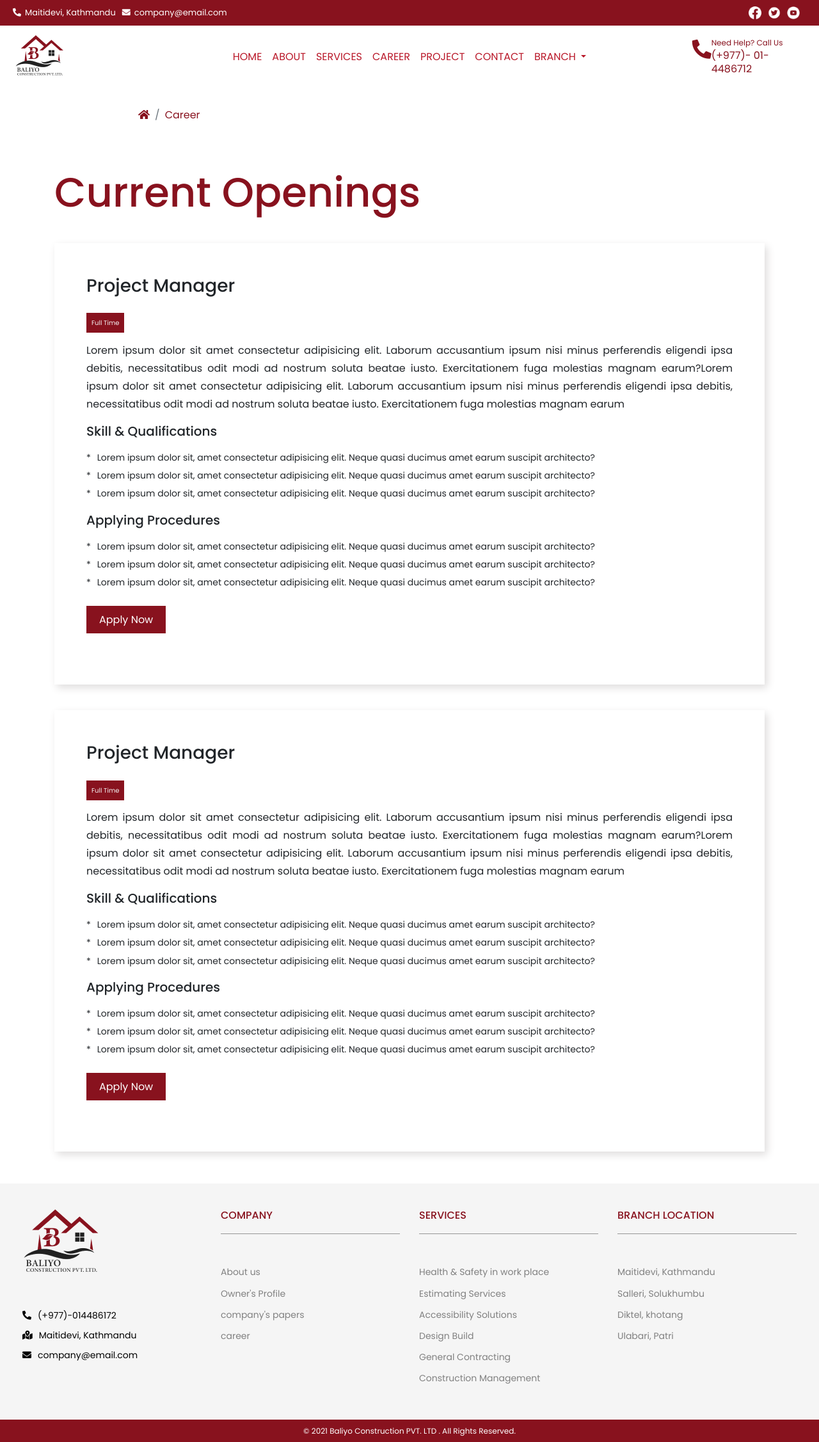
After one commit to np03a170120/baliyo-construction, a PHP site: page /career.php in a window 1280 px wide. The commit adds this page. Shown: the whole page at 64% size. Run offline with PHP 8.4, Linux system fonts and the light colour scheme.

Commit message:
completed project, service, career

```diff
--- /dev/null
+++ b/career.php
@@ -0,0 +1,99 @@
+<?php include 'header.php'?>
+<div class="breadcrumb-main">
+    <nav aria-label="breadcrumb">
+        <ol class="breadcrumb">
+            <li class="breadcrumb-item"><a href="#"><i class="fas fa-home"></i></a></li>
+            <li class="breadcrumb-item active"><a href="#">Career</a></li>
+        </ol>
+    </nav>
+</div>
+<div class="about">
+    <div class="container">
+
+        <div class="sec-title">
+            <h2>Current Openings</h2>
+        </div>
+        <div class="opening_card">
+            <div class="oc-title">
+                <h3>Project Manager</h3>
+                <span>Full Time</span>
+            </div>
+            <div class="oc-desc">
+                <p>Lorem ipsum dolor sit amet consectetur adipisicing elit. Laborum accusantium ipsum nisi minus
+                    perferendis eligendi ipsa debitis, necessitatibus odit modi ad nostrum soluta beatae iusto.
+                    Exercitationem fuga molestias magnam earum?Lorem ipsum dolor sit amet consectetur adipisicing elit.
+                    Laborum accusantium ipsum nisi minus
+                    perferendis eligendi ipsa debitis, necessitatibus odit modi ad nostrum soluta beatae iusto.
+                    Exercitationem fuga molestias magnam earum</p>
+            </div>
+            <div class="oc-skill">
+                <h5>Skill & Qualifications</h5>
+            </div>
+            <ul class="ocs-list">
+                <li>Lorem ipsum dolor sit, amet consectetur adipisicing elit. Neque quasi ducimus amet earum suscipit
+                    architecto?</li>
+                <li>Lorem ipsum dolor sit, amet consectetur adipisicing elit. Neque quasi ducimus amet earum suscipit
+                    architecto?</li>
+                <li>Lorem ipsum dolor sit, amet consectetur adipisicing elit. Neque quasi ducimus amet earum suscipit
+                    architecto?</li>
+            </ul>
+            <div class="oc-skill">
+                <h5>Applying Procedures</h5>
+            </div>
+            <ul class="ocs-list">
+                <li>Lorem ipsum dolor sit, amet consectetur adipisicing elit. Neque quasi ducimus amet earum suscipit
+                    architecto?</li>
+                <li>Lorem ipsum dolor sit, amet consectetur adipisicing elit. Neque quasi ducimus amet earum suscipit
+                    architecto?</li>
+                <li>Lorem ipsum dolor sit, amet consectetur adipisicing elit. Neque quasi ducimus amet earum suscipit
+                    architecto?</li>
+            </ul>
+
+            <div class="learn_more">
+                <a href="#">Apply Now</a>
+            </div>
+        </div>
+        <div class="opening_card">
+            <div class="oc-title">
+                <h3>Project Manager</h3>
+                <span>Full Time</span>
+            </div>
+            <div class="oc-desc">
+                <p>Lorem ipsum dolor sit amet consectetur adipisicing elit. Laborum accusantium ipsum nisi minus
+                    perferendis eligendi ipsa debitis, necessitatibus odit modi ad nostrum soluta beatae iusto.
+                    Exercitationem fuga molestias magnam earum?Lorem ipsum dolor sit amet consectetur adipisicing elit.
+                    Laborum accusantium ipsum nisi minus
+                    perferendis eligendi ipsa debitis, necessitatibus odit modi ad nostrum soluta beatae iusto.
+                    Exercitationem fuga molestias magnam earum</p>
+            </div>
+            <div class="oc-skill">
+                <h5>Skill & Qualifications</h5>
+            </div>
+            <ul class="ocs-list">
+                <li>Lorem ipsum dolor sit, amet consectetur adipisicing elit. Neque quasi ducimus amet earum suscipit
+                    architecto?</li>
+                <li>Lorem ipsum dolor sit, amet consectetur adipisicing elit. Neque quasi ducimus amet earum suscipit
+                    architecto?</li>
+                <li>Lorem ipsum dolor sit, amet consectetur adipisicing elit. Neque quasi ducimus amet earum suscipit
+                    architecto?</li>
+            </ul>
+            <div class="oc-skill">
+                <h5>Applying Procedures</h5>
+            </div>
+            <ul class="ocs-list">
+                <li>Lorem ipsum dolor sit, amet consectetur adipisicing elit. Neque quasi ducimus amet earum suscipit
+                    architecto?</li>
+                <li>Lorem ipsum dolor sit, amet consectetur adipisicing elit. Neque quasi ducimus amet earum suscipit
+                    architecto?</li>
+                <li>Lorem ipsum dolor sit, amet consectetur adipisicing elit. Neque quasi ducimus amet earum suscipit
+                    architecto?</li>
+            </ul>
+
+            <div class="learn_more">
+                <a href="#">Apply Now</a>
+            </div>
+        </div>
+
+    </div>
+</div>
+<?php include 'footer.php'?>
--- a/css/main.css
+++ b/css/main.css
@@ -627,6 +627,7 @@ section.main-projects {
 .breadcrumb {
   background-color: white;
   margin: 20px 0;
+  padding: 0.75rem 13.5rem;
 }
 
 .breadcrumb .breadcrumb-item a {
@@ -639,4 +640,73 @@ section.main-projects {
   -o-object-fit: cover;
      object-fit: cover;
 }
+
+.sec-title_small {
+  display: -webkit-box;
+  display: -ms-flexbox;
+  display: flex;
+  -webkit-box-align: center;
+      -ms-flex-align: center;
+          align-items: center;
+  margin: 30px 0;
+}
+
+.sec-title_small h2 {
+  font-size: 28px;
+  color: #88121e;
+  margin-left: 20px;
+  font-weight: 300;
+}
+
+.sec-title_small img {
+  height: 50px;
+  width: 50px;
+  -o-object-fit: cover;
+     object-fit: cover;
+}
+
+.opening_card {
+  margin: 40px 0;
+}
+
+.oc-title {
+  margin-bottom: 20px;
+}
+
+.oc-title h3 {
+  margin-bottom: 30px;
+}
+
+.oc-title span {
+  margin: 10px 0;
+  background-color: #88121e;
+  color: whitesmoke;
+  padding: 8px;
+  font-size: 10px;
+}
+
+.ocs-list {
+  margin: 20px 0;
+}
+
+.ocs-list li {
+  margin-bottom: 10px;
+  font-size: 14px;
+}
+
+.ocs-list li::before {
+  content: "*";
+  margin-right: 10px;
+}
+
+.opening_card {
+  padding: 50px;
+  background: white;
+  -webkit-box-shadow: 4px 5px 12px 0px #dfdddd;
+          box-shadow: 4px 5px 12px 0px #dfdddd;
+}
+
+.opening_card .learn_more {
+  margin: 40px 0;
+}
 /*# sourceMappingURL=main.css.map */
--- a/css/main.scss
+++ b/css/main.scss
@@ -445,6 +445,7 @@ section.main-projects {
 .breadcrumb {
     background-color: white;
     margin: 20px 0;
+    padding: 0.75rem 13.5rem;
     .breadcrumb-item {
         a {
             color: $primary_color;
@@ -459,3 +460,62 @@ section.main-projects {
         object-fit: cover;
     }
 }
+
+.sec-title_small {
+    display: flex;
+    align-items: center;
+    margin: 30px 0;
+    h2 {
+        font-size: 28px;
+        color: $primary_color;
+        margin-left: 20px;
+        font-weight: 300;
+    }
+    img {
+        height: 50px;
+        width: 50px;
+        object-fit: cover;
+    }
+}
+
+.opening_card {
+    margin: 40px 0;
+}
+
+.oc-title {
+    margin-bottom: 20px;
+    h3 {
+        margin-bottom: 30px;
+    }
+    span {
+        margin: 10px 0;
+        background-color: $primary_color;
+        color: whitesmoke;
+        padding: 8px;
+        font-size: 10px;
+    }
+}
+
+.ocs-list {
+    margin: 20px 0;
+    li {
+        margin-bottom: 10px;
+        font-size: 14px;
+        &::before {
+            content: "*";
+            margin-right: 10px;
+        }
+    }
+}
+
+.opening_card {
+    padding: 50px;
+    background: white;
+    box-shadow: 4px 5px 12px 0px #dfdddd;
+}
+
+.opening_card {
+    .learn_more {
+        margin: 40px 0;
+    }
+}
--- a/header.php
+++ b/header.php
@@ -64,19 +64,20 @@
                                 <div class="collapse navbar-collapse" id="navbarNavDropdown">
                                     <ul class="navbar-nav">
                                         <li class="nav-item active">
-                                            <a class="nav-link" href="#">Home <span class="sr-only">(current)</span></a>
+                                            <a class="nav-link" href="index.php">Home <span
+                                                    class="sr-only">(current)</span></a>
                                         </li>
                                         <li class="nav-item">
                                             <a class="nav-link" href="about.php">About</a>
                                         </li>
                                         <li class="nav-item">
-                                            <a class="nav-link" href="#">Services</a>
+                                            <a class="nav-link" href="service.php">Services</a>
                                         </li>
                                         <li class="nav-item">
-                                            <a class="nav-link" href="#">Career</a>
+                                            <a class="nav-link" href="career.php">Career</a>
                                         </li>
                                         <li class="nav-item">
-                                            <a class="nav-link" href="#">Project</a>
+                                            <a class="nav-link" href="project.php">Project</a>
                                         </li>
                                         <li class="nav-item">
                                             <a class="nav-link" href="#">contact</a>
```
Also changed, not shown: project.php (added, +27 -0 lines), service.php (added, +104 -0 lines), images/design_red.png (added), 1 other file.
